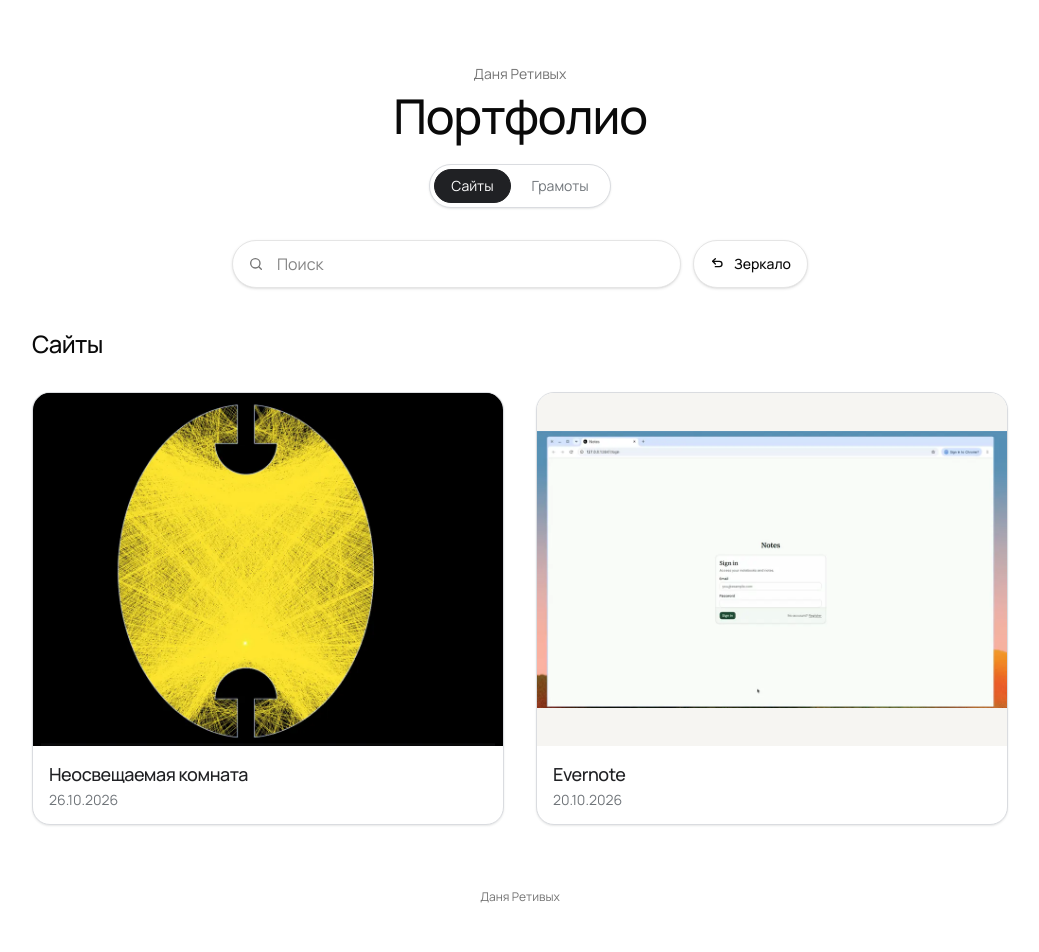
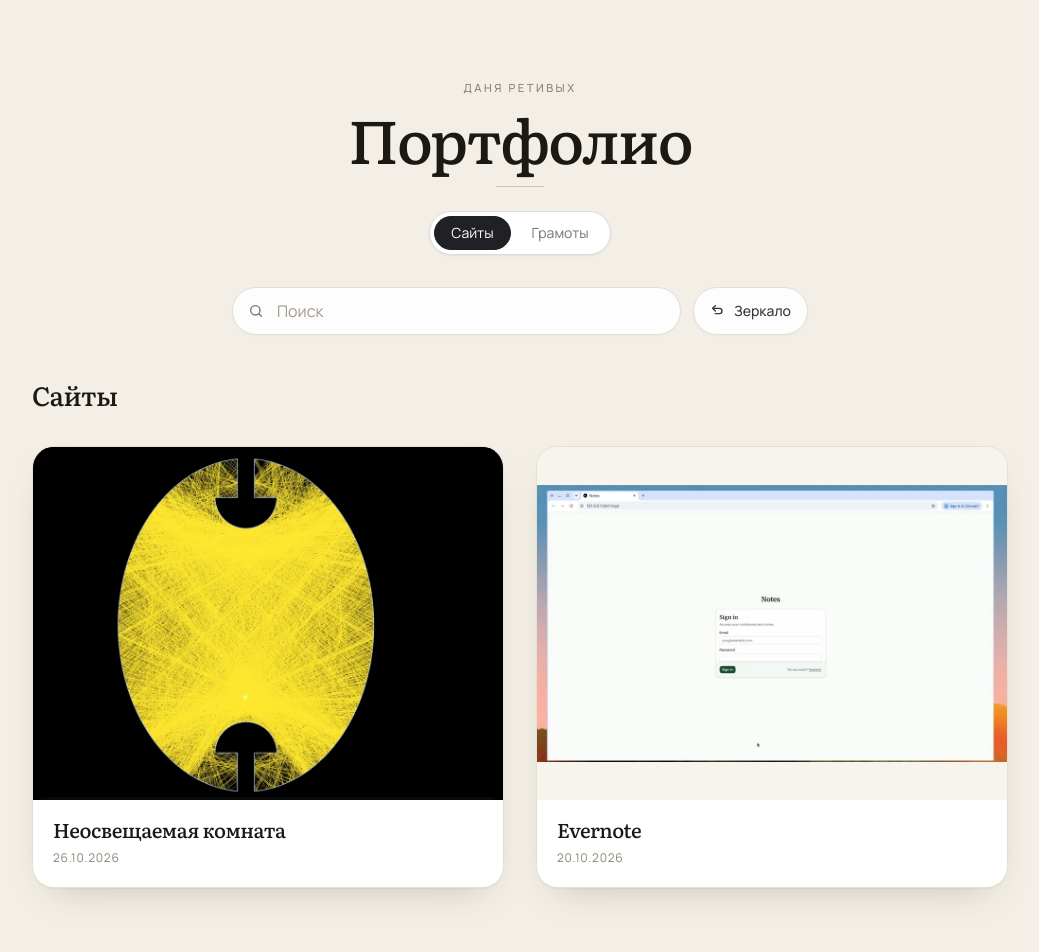
Before and after one commit to Shershula1/portfolio, a Next.js app: page / in a window 1280 px wide. Shown: the top 952 px of the page, without its empty margins (120-1159 px from the left). Built offline with nearby package versions, Linux system fonts and the light colour scheme.

Commit message:
Give the portfolio a warmer editorial look.
Use a paper background and a serif title while keeping the section switch, links, and dates the same.

Co-authored-by: retivykhdanya <retivykhdanya@gmail.com>

```diff
--- a/src/app/globals.css
+++ b/src/app/globals.css
@@ -8,8 +8,9 @@
   --color-background: var(--background);
   --color-foreground: var(--foreground);
   --font-sans: var(--font-manrope), ui-sans-serif, system-ui, sans-serif;
+  --font-serif: var(--font-literata), "Iowan Old Style", Palatino, Georgia, serif;
   --font-mono: var(--font-geist-mono), ui-monospace, monospace;
-  --font-heading: var(--font-manrope), ui-sans-serif, system-ui, sans-serif;
+  --font-heading: var(--font-literata), "Iowan Old Style", Palatino, Georgia, serif;
   --color-sidebar-ring: var(--sidebar-ring);
   --color-sidebar-border: var(--sidebar-border);
   --color-sidebar-accent-foreground: var(--sidebar-accent-foreground);
--- a/src/components/certificates-section.tsx
+++ b/src/components/certificates-section.tsx
@@ -11,7 +11,7 @@ import {
 } from "@/lib/certificates";
 
 const cardClass =
-  "group block overflow-hidden rounded-2xl border border-[#dadce0] bg-white shadow-[0_1px_2px_rgba(60,64,67,0.12)] outline-none transition motion-safe:hover:-translate-y-0.5 hover:shadow-[0_8px_24px_rgba(60,64,67,0.16)] focus-visible:ring-3 focus-visible:ring-ring";
+  "group block overflow-hidden rounded-[1.35rem] border border-[#e6e0d4] bg-white shadow-[0_1px_1px_rgba(70,55,30,0.04),0_16px_36px_-22px_rgba(70,55,30,0.35)] outline-none transition duration-200 motion-safe:hover:-translate-y-1 hover:shadow-[0_18px_40px_-18px_rgba(70,55,30,0.32)] focus-visible:ring-3 focus-visible:ring-[#202124]/15";
 
 export function CertificatesSection({ query }: { query: string }) {
   const dialogRef = useRef<HTMLDialogElement>(null);
@@ -114,24 +114,24 @@ export function CertificatesSection({ query }: { query: string }) {
   return (
     <section id="certificates" className="mt-10">
       <div className="flex flex-col gap-3 sm:flex-row sm:items-end sm:justify-between">
-        <h2 className="text-2xl font-medium tracking-tight">Грамоты</h2>
+        <h2 className="font-serif text-[1.65rem] font-medium tracking-tight text-[#1c1915]">Грамоты</h2>
         <button
           type="button"
           onClick={openDialog}
-          className="inline-flex h-11 items-center justify-center rounded-full bg-[#202124] px-4 text-sm font-medium text-white outline-none hover:bg-black focus-visible:ring-3 focus-visible:ring-ring"
+          className="inline-flex h-11 items-center justify-center rounded-full bg-[#202124] px-5 text-sm font-medium text-white shadow-[0_8px_20px_-12px_rgba(28,25,21,0.8)] outline-none hover:bg-[#111] focus-visible:ring-3 focus-visible:ring-[#202124]/20"
         >
           Добавить грамоту
         </button>
       </div>
 
       {items === null ? (
-        <p className="mt-8 text-sm text-muted-foreground">Загружаю грамоты…</p>
+        <p className="mt-8 text-sm text-[#8d8478]">Загружаю грамоты…</p>
       ) : visible.length === 0 ? (
-        <div className="mt-8 rounded-2xl border border-dashed px-6 py-12 text-center">
-          <p className="text-lg font-medium">
+        <div className="mt-8 rounded-[1.35rem] border border-dashed border-[#d5cdbf] bg-white/45 px-6 py-14 text-center">
+          <p className="font-serif text-xl font-medium text-[#1c1915]">
             {query.trim() ? "В грамотах ничего не нашлось" : "Грамот пока нет"}
           </p>
-          <p className="mt-2 text-sm text-muted-foreground">
+          <p className="mt-2 text-sm text-[#8d8478]">
             {query.trim()
               ? "Попробуйте другое слово или очистите поиск."
               : "Нажмите «Добавить грамоту» и загрузите документ. Дата поставится сама."}
@@ -142,7 +142,7 @@ export function CertificatesSection({ query }: { query: string }) {
           {visible.map((item) => (
             <li key={item.id} className="relative">
               <button type="button" onClick={() => openCertificate(item)} className={`${cardClass} w-full text-left`}>
-                <span className="block aspect-[4/3] bg-[#f6f5f2]">
+                <span className="block aspect-[4/3] bg-[#f7f4ee]">
                   {/* eslint-disable-next-line @next/next/no-img-element */}
                   <img
                     src={item.previewUrl}
@@ -150,9 +150,11 @@ export function CertificatesSection({ query }: { query: string }) {
                     className="h-full w-full object-contain"
                   />
                 </span>
-                <span className="block px-4 py-3.5 pr-28">
-                  <span className="block truncate text-lg font-medium tracking-tight text-[#202124]">{item.title}</span>
-                  <time dateTime={item.dateTime} className="mt-0.5 block text-sm text-[#70757a]">
+                <span className="block px-5 pt-4 pb-5 pr-28">
+                  <span className="block truncate font-serif text-xl leading-snug font-medium tracking-tight text-[#1c1915]">
+                    {item.title}
+                  </span>
+                  <time dateTime={item.dateTime} className="mt-1.5 block text-[0.75rem] tracking-[0.06em] text-[#8d8478]">
                     {item.date}
                   </time>
                 </span>
@@ -170,7 +172,7 @@ export function CertificatesSection({ query }: { query: string }) {
                     <button
                       type="button"
                       onClick={() => setPendingDelete(null)}
-                      className="rounded-full border bg-white px-3 py-1 text-xs"
+                      className="rounded-full border border-[#e6e0d4] bg-white px-3 py-1 text-xs text-[#3c3832]"
                     >
                       Отмена
                     </button>
@@ -179,7 +181,7 @@ export function CertificatesSection({ query }: { query: string }) {
                   <button
                     type="button"
                     onClick={() => setPendingDelete(item.id)}
-                    className="rounded-full border bg-white px-3 py-1 text-xs text-[#70757a] hover:text-[#202124]"
+                    className="rounded-full border border-[#e6e0d4] bg-white/95 px-3 py-1 text-xs text-[#8d8478] shadow-sm hover:text-[#202124]"
                   >
                     Удалить
                   </button>
@@ -192,15 +194,15 @@ export function CertificatesSection({ query }: { query: string }) {
 
       <dialog
         ref={dialogRef}
-        className="w-[min(100%,28rem)] rounded-2xl border border-[#dadce0] bg-white p-0 text-[#202124] shadow-xl backdrop:bg-black/40"
+        className="w-[min(100%-1.5rem,28rem)] rounded-[1.35rem] border border-[#e6e0d4] bg-[#fbf9f5] p-0 text-[#1c1915] shadow-[0_28px_70px_-24px_rgba(40,32,20,0.45)] backdrop:bg-[#1c1915]/40"
         onClick={(event) => {
           if (event.target === dialogRef.current) closeDialog();
         }}
       >
         <form onSubmit={onSubmit} className="space-y-4 p-6">
           <div>
-            <h3 className="text-xl font-medium">Добавить грамоту</h3>
-            <p className="mt-1 text-sm text-[#70757a]">Документ появится карточкой: снимок, подпись и дата.</p>
+            <h3 className="font-serif text-2xl font-medium tracking-tight">Добавить грамоту</h3>
+            <p className="mt-1.5 text-sm text-[#8d8478]">Документ появится карточкой: снимок, подпись и дата.</p>
           </div>
           <label htmlFor={fileId} className="block space-y-1.5">
             <span className="text-sm font-medium">Документ</span>
@@ -210,7 +212,7 @@ export function CertificatesSection({ query }: { query: string }) {
               type="file"
               accept="image/png,image/jpeg,image/webp,image/gif,application/pdf,.pdf"
               onChange={(event) => onFileChange(event.target.files?.[0])}
-              className="block w-full text-sm file:mr-3 file:rounded-full file:border-0 file:bg-[#f3f4f1] file:px-3 file:py-2 file:text-sm file:font-medium"
+              className="block w-full text-sm text-[#3c3832] file:mr-3 file:rounded-full file:border-0 file:bg-[#efeae1] file:px-3 file:py-2 file:text-sm file:font-medium file:text-[#1c1915]"
             />
           </label>
           <label htmlFor={titleId} className="block space-y-1.5">
@@ -223,10 +225,10 @@ export function CertificatesSection({ query }: { query: string }) {
                 setTitle(event.target.value);
               }}
               placeholder="Например, олимпиада"
-              className="h-11 w-full rounded-xl border border-input bg-white px-3 text-base outline-none focus-visible:ring-3 focus-visible:ring-ring"
+              className="h-11 w-full rounded-xl border border-[#e4dfd4] bg-white px-3 text-base outline-none focus-visible:border-[#c9c0b2] focus-visible:ring-3 focus-visible:ring-[#202124]/12"
             />
           </label>
-          <p className="text-sm text-[#70757a]">
+          <p className="text-sm text-[#8d8478]">
             Дата поставится сама: <time dateTime={stamp.dateTime}>{stamp.date}</time>
           </p>
           {error ? (
@@ -235,7 +237,7 @@ export function CertificatesSection({ query }: { query: string }) {
             </p>
           ) : null}
           <div className="flex justify-end gap-2">
-            <button type="button" onClick={closeDialog} className="h-10 rounded-full px-4 text-sm hover:bg-muted">
+            <button type="button" onClick={closeDialog} className="h-10 rounded-full px-4 text-sm text-[#3c3832] hover:bg-[#efeae1]">
               Отмена
             </button>
             <button
--- a/src/components/portfolio-home.tsx
+++ b/src/components/portfolio-home.tsx
@@ -9,7 +9,7 @@ import { projects } from "@/data/projects";
 type Section = "sites" | "certificates";
 
 const cardClass =
-  "group block overflow-hidden rounded-2xl border border-[#dadce0] bg-white shadow-[0_1px_2px_rgba(60,64,67,0.12)] outline-none transition motion-safe:hover:-translate-y-0.5 hover:shadow-[0_8px_24px_rgba(60,64,67,0.16)] focus-visible:ring-3 focus-visible:ring-ring";
+  "group block overflow-hidden rounded-[1.35rem] border border-[#e6e0d4] bg-white shadow-[0_1px_1px_rgba(70,55,30,0.04),0_16px_36px_-22px_rgba(70,55,30,0.35)] outline-none transition duration-200 motion-safe:hover:-translate-y-1 hover:shadow-[0_18px_40px_-18px_rgba(70,55,30,0.32)] focus-visible:ring-3 focus-visible:ring-[#202124]/15";
 
 export function PortfolioHome() {
   const router = useRouter();
@@ -45,16 +45,21 @@ export function PortfolioHome() {
   }
 
   return (
-    <div className={mirrored ? "origin-center [transform:scaleX(-1)]" : undefined}>
-      <main className="mx-auto flex min-h-dvh w-full max-w-5xl flex-col px-4 pt-16 pb-10 sm:px-6">
+    <div
+      className={`min-h-dvh bg-[#f3efe6] text-[#1c1915] ${mirrored ? "origin-center [transform:scaleX(-1)]" : ""}`}
+    >
+      <main className="mx-auto flex min-h-dvh w-full max-w-5xl flex-col px-4 pt-16 pb-10 sm:px-6 sm:pt-20">
         <header className="mx-auto w-full max-w-xl text-center">
-          <p className="text-sm text-muted-foreground">Даня Ретивых</p>
-          <h1 className="mt-2 text-4xl font-medium tracking-tight sm:text-5xl">Портфолио</h1>
+          <p className="text-[0.7rem] font-medium tracking-[0.22em] text-[#8d8478] uppercase">Даня Ретивых</p>
+          <h1 className="mt-3 font-serif text-[2.7rem] leading-[0.95] font-medium tracking-[-0.03em] text-[#1c1915] sm:text-6xl">
+            Портфолио
+          </h1>
+          <span aria-hidden className="mx-auto mt-5 block h-px w-12 bg-[#cfc6b6]" />
         </header>
         <div
           role="group"
           aria-label="Раздел"
-          className="mx-auto mt-6 flex w-fit gap-1 rounded-full border border-[#dadce0] bg-white p-1 shadow-[0_1px_2px_rgba(60,64,67,0.12)]"
+          className="mx-auto mt-6 flex w-fit gap-1 rounded-full border border-[#dadce0] bg-white p-1 shadow-[0_1px_2px_rgba(60,64,67,0.08)]"
         >
           <SectionButton pressed={section === "sites"} onClick={() => chooseSection("sites")}>
             Сайты
@@ -73,14 +78,18 @@ export function PortfolioHome() {
               onChange={(event) => setQuery(event.target.value)}
               placeholder="Поиск"
               type="search"
-              className="h-12 w-full rounded-full border border-input bg-white pr-4 pl-11 text-base shadow-sm outline-none focus-visible:ring-3 focus-visible:ring-ring"
+              className="h-12 w-full rounded-full border border-[#e4dfd4] bg-white/90 pr-4 pl-11 text-base text-[#1c1915] shadow-[0_1px_2px_rgba(70,55,30,0.04)] outline-none placeholder:text-[#a3998d] focus-visible:border-[#c9c0b2] focus-visible:ring-3 focus-visible:ring-[#202124]/12"
             />
           </label>
           <button
             type="button"
             aria-pressed={mirrored}
             onClick={() => setMirrored((value) => !value)}
-            className="inline-flex h-12 items-center justify-center gap-2 rounded-full border bg-white px-4 text-sm font-medium shadow-sm outline-none hover:bg-muted focus-visible:ring-3 focus-visible:ring-ring"
+            className={`inline-flex h-12 items-center justify-center gap-2 rounded-full border px-4 text-sm font-medium shadow-[0_1px_2px_rgba(70,55,30,0.04)] outline-none focus-visible:ring-3 focus-visible:ring-[#202124]/12 ${
+              mirrored
+                ? "border-[#202124] bg-[#202124] text-white"
+                : "border-[#e4dfd4] bg-white/90 text-[#3c3832] hover:bg-white"
+            }`}
           >
             <FlipIcon />
             Зеркало
@@ -88,11 +97,11 @@ export function PortfolioHome() {
         </form>
 
         <section id="sites" hidden={section !== "sites"} className="mt-10">
-          <h2 className="text-2xl font-medium tracking-tight">Сайты</h2>
+          <h2 className="font-serif text-[1.65rem] font-medium tracking-tight text-[#1c1915]">Сайты</h2>
           {results.length === 0 ? (
-            <div className="mt-8 rounded-2xl border border-dashed px-6 py-12 text-center">
-              <p className="text-lg font-medium">В сайтах ничего не нашлось</p>
-              <p className="mt-2 text-sm text-muted-foreground">Есть «комната» и «evernote».</p>
+            <div className="mt-8 rounded-[1.35rem] border border-dashed border-[#d5cdbf] bg-white/45 px-6 py-14 text-center">
+              <p className="font-serif text-xl font-medium">В сайтах ничего не нашлось</p>
+              <p className="mt-2 text-sm text-[#8d8478]">Есть «комната» и «evernote».</p>
             </div>
           ) : (
             <ul className="mt-8 grid gap-8 sm:grid-cols-2">
@@ -112,9 +121,11 @@ export function PortfolioHome() {
                         className="h-full w-full object-contain"
                       />
                     </span>
-                    <span className="block px-4 py-3.5">
-                      <span className="block text-lg font-medium tracking-tight text-[#202124]">{project.title}</span>
-                      <time dateTime={project.dateTime} className="mt-0.5 block text-sm text-[#70757a]">
+                    <span className="block px-5 pt-4 pb-5">
+                      <span className="block font-serif text-xl leading-snug font-medium tracking-tight text-[#1c1915]">
+                        {project.title}
+                      </span>
+                      <time dateTime={project.dateTime} className="mt-1.5 block text-[0.75rem] tracking-[0.06em] text-[#8d8478]">
                         {project.date}
                       </time>
                     </span>
@@ -142,7 +153,9 @@ export function PortfolioHome() {
           <CertificatesSection query={query} />
         </div>
 
-        <footer className="mt-auto pt-16 text-center text-xs text-muted-foreground">Даня Ретивых</footer>
+        <footer className="mt-auto pt-20 text-center text-[0.68rem] tracking-[0.2em] text-[#a3998d] uppercase">
+          Даня Ретивых
+        </footer>
       </main>
     </div>
   );
@@ -162,7 +175,7 @@ function SectionButton({
       type="button"
       aria-pressed={pressed}
       onClick={onClick}
-      className={`rounded-full border px-4 py-1.5 text-sm ${
+      className={`rounded-full border px-4 py-1.5 text-sm transition-colors ${
         pressed
           ? "border-[#202124] bg-[#202124] text-white"
           : "border-transparent bg-transparent text-[#70757a] hover:text-[#202124]"
--- a/src/data/projects.ts
+++ b/src/data/projects.ts
@@ -36,7 +36,7 @@ export const projects: Project[] = [
     imageWidth: 960,
     imageHeight: 566,
     imageAlt: "Страница входа Notes с полями email и пароль",
-    frameClass: "bg-[#f6f5f2]",
+    frameClass: "bg-[#f7f4ee]",
     keywords: ["evernote", "notes", "заметки", "блокнот", "login"],
   },
 ];
```
Also changed, not shown: src/app/layout.tsx (+8 -2 lines).
